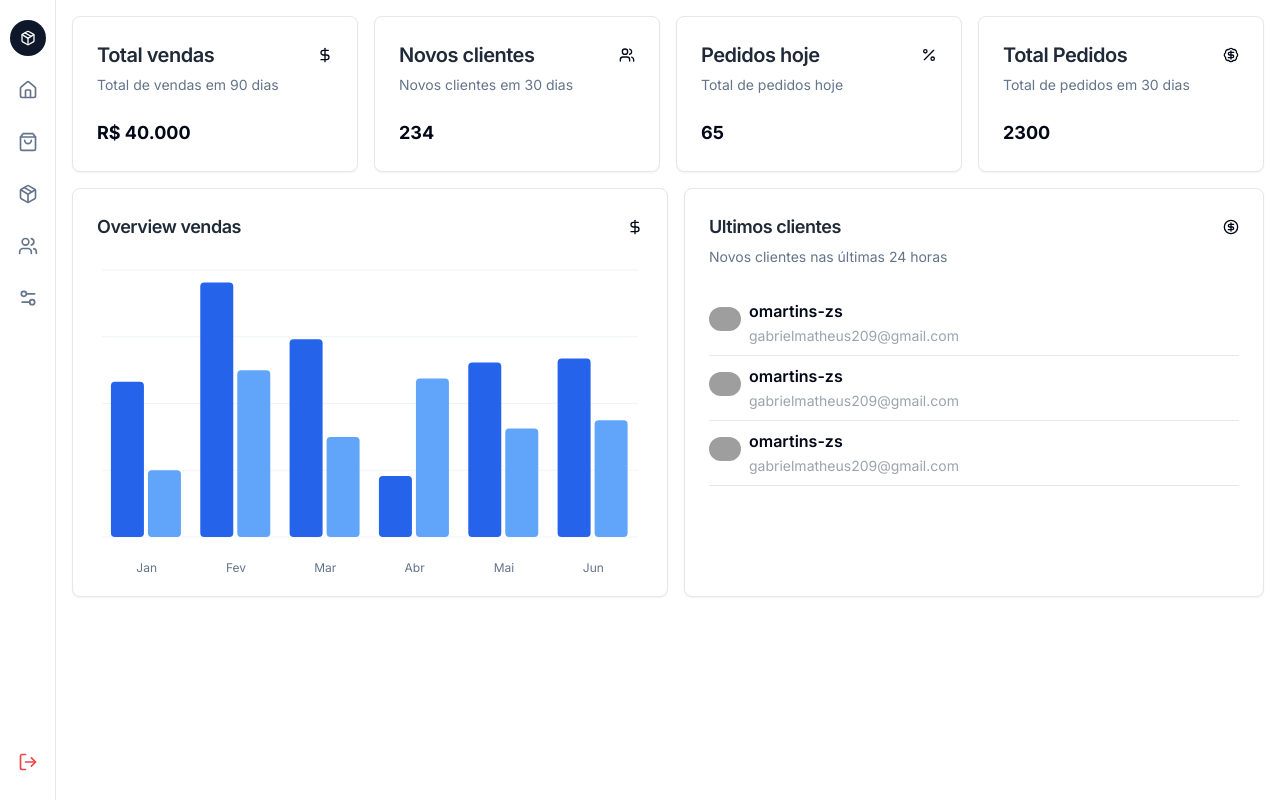
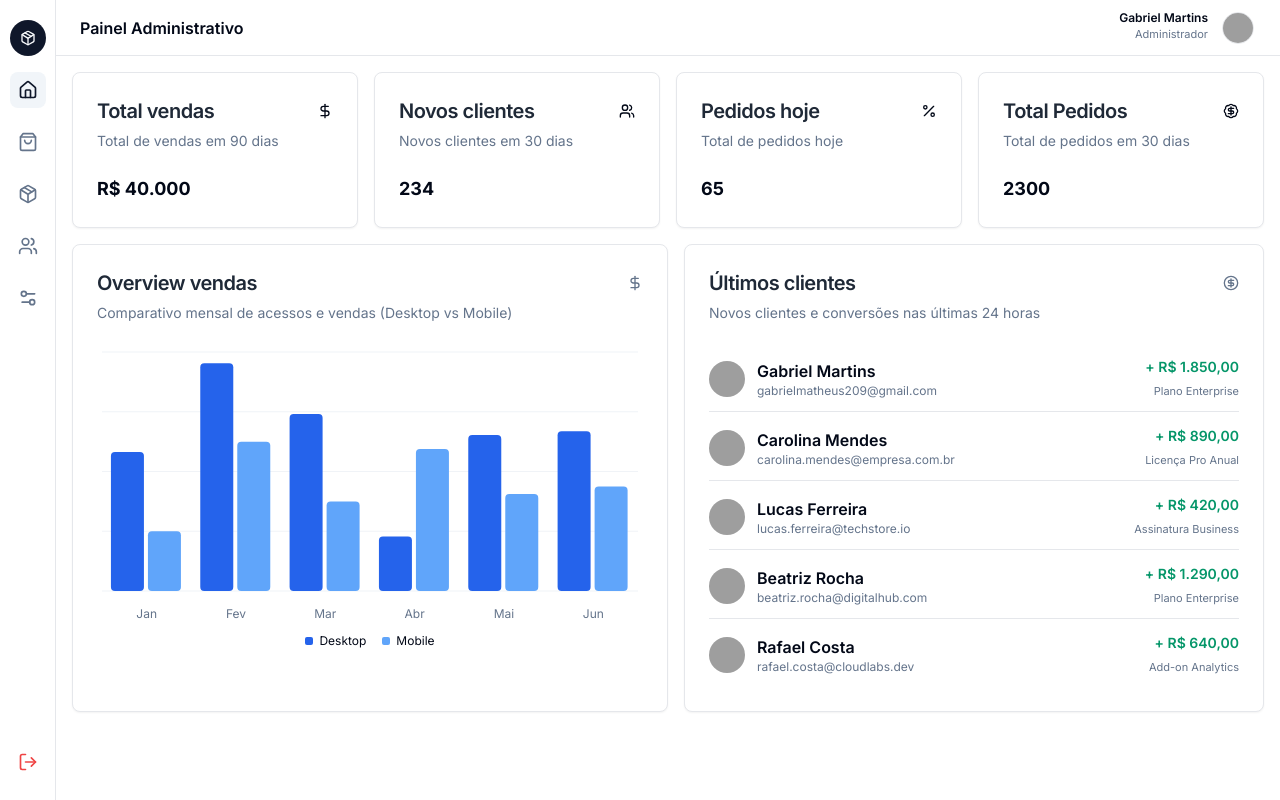
Before and after one commit to omartins-zs/dashboard-nextjs-shadcnui, a Next.js app: page / in a window 1280 px wide. Built offline with nearby package versions, Linux system fonts and the light colour scheme; no server answers; grey boxes are pictures that could not be loaded.

Commit message:
:bug: fix: corrigir sidebar, grafico e componentes

```diff
--- a/src/app/layout.tsx
+++ b/src/app/layout.tsx
@@ -1,14 +1,15 @@
 import type { Metadata } from "next";
 import { Inter } from "next/font/google";
 import "./globals.css";
-import { cn } from "@/lib/utils"
+import { cn } from "@/lib/utils";
 import { Sidebar } from "@/components/ui/sidebar";
 
 const inter = Inter({ subsets: ["latin"] });
 
 export const metadata: Metadata = {
-  title: "Dashboard",
-  // description: "Generated by create next app",
+  title: "Dashboard — Gestão Comercial e Vendas",
+  description:
+    "Painel administrativo moderno construído com Next.js 14, Tailwind CSS, Shadcn UI e Recharts.",
 };
 
 export default function RootLayout({
@@ -17,9 +18,16 @@ export default function RootLayout({
   children: React.ReactNode;
 }>) {
   return (
-    <html lang="en">
-      <body className={cn("min-h-screen bg-background font-sans antialiased", inter.className)}>
-        <Sidebar />{children}</body>
+    <html lang="pt-BR">
+      <body
+        className={cn(
+          "min-h-screen bg-background font-sans antialiased",
+          inter.className
+        )}
+      >
+        <Sidebar />
+        {children}
+      </body>
     </html>
   );
 }
--- a/src/components/chart/index.tsx
+++ b/src/components/chart/index.tsx
@@ -1,12 +1,24 @@
-"use client"
+"use client";
 
 import { DollarSign } from "lucide-react";
-import { Card, CardContent, CardHeader, CardTitle } from "../ui/card";
-import { ChartConfig, ChartContainer } from "../ui/chart";
+import {
+  Card,
+  CardContent,
+  CardDescription,
+  CardHeader,
+  CardTitle,
+} from "../ui/card";
+import {
+  ChartConfig,
+  ChartContainer,
+  ChartLegend,
+  ChartLegendContent,
+  ChartTooltip,
+  ChartTooltipContent,
+} from "../ui/chart";
 import { Bar, BarChart, CartesianGrid, XAxis } from "recharts";
 
 export function ChartOverview() {
-
   const chartData = [
     { month: "Janeiro", desktop: 186, mobile: 80 },
     { month: "Fevereiro", desktop: 305, mobile: 200 },
@@ -14,7 +26,7 @@ export function ChartOverview() {
     { month: "Abril", desktop: 73, mobile: 190 },
     { month: "Maio", desktop: 209, mobile: 130 },
     { month: "Junho", desktop: 214, mobile: 140 },
-    ]
+  ];
 
   const chartConfig = {
     desktop: {
@@ -25,33 +37,48 @@ export function ChartOverview() {
       label: "Mobile",
       color: "#60a5fa",
     },
-    } satisfies ChartConfig
+  } satisfies ChartConfig;
 
   return (
     <Card className="w-full md:w-1/2 md:max-w-[600px]">
       <CardHeader>
         <div className="flex items-center justify-center">
-                    <CardTitle className="text-lg sm:text-x1 text-gray-800">
+          <CardTitle className="text-lg sm:text-xl text-gray-800 select-none">
             Overview vendas
           </CardTitle>
-                    <DollarSign className="ml-auto w-4 h-4" />
+          <DollarSign className="ml-auto w-4 h-4 text-muted-foreground" />
         </div>
+        <CardDescription>
+          Comparativo mensal de acessos e vendas (Desktop vs Mobile)
+        </CardDescription>
       </CardHeader>
 
       <CardContent>
-                <ChartContainer config={chartConfig} className="min-h-[200px] w-full">
-                    <BarChart data={chartData}>
+        <ChartContainer config={chartConfig} className="min-h-[240px] w-full">
+          <BarChart data={chartData} accessibilityLayer>
             <CartesianGrid vertical={false} />
-                        <XAxis dataKey="month" tickLine={false}
-                            tickMargin={20}
+            <XAxis
+              dataKey="month"
+              tickLine={false}
+              tickMargin={12}
               axisLine={false}
-                            // SLICE = Formata o nome do mês
-                            tickFormatter={(value) => value.slice(0, 3)} />
-                        <Bar dataKey="desktop" fill="var(--color-desktop)" radius={4} />
-                        <Bar dataKey="mobile" fill="var(--color-mobile)" radius={4} />
+              tickFormatter={(value) => value.slice(0, 3)}
+            />
+            <ChartTooltip content={<ChartTooltipContent />} />
+            <ChartLegend content={<ChartLegendContent />} />
+            <Bar
+              dataKey="desktop"
+              fill="var(--color-desktop)"
+              radius={4}
+            />
+            <Bar
+              dataKey="mobile"
+              fill="var(--color-mobile)"
+              radius={4}
+            />
           </BarChart>
         </ChartContainer>
       </CardContent>
     </Card>
-    )
+  );
 }
--- a/src/components/sales/index.tsx
+++ b/src/components/sales/index.tsx
@@ -1,55 +1,61 @@
 import { CircleDollarSign } from "lucide-react";
-import { Card, CardContent, CardDescription, CardHeader, CardTitle } from "../ui/card";
-import { Avatar, AvatarFallback, AvatarImage } from "@radix-ui/react-avatar";
+import {
+  Card,
+  CardContent,
+  CardDescription,
+  CardHeader,
+  CardTitle,
+} from "../ui/card";
+import { Avatar, AvatarFallback, AvatarImage } from "@/components/ui/avatar";
+import { RECENT_SALES } from "@/lib/mock-data";
 
 export function Sales() {
   return (
     <Card className="flex-1">
       <CardHeader>
         <div className="flex items-center justify-center">
-                    <CardTitle className="text-lg sm:text-x1 text-gray-800">
-                        Ultimos clientes
+          <CardTitle className="text-lg sm:text-xl text-gray-800 select-none">
+            Últimos clientes
           </CardTitle>
-                    <CircleDollarSign className="ml-auto w-4 h-4" />
+          <CircleDollarSign className="ml-auto w-4 h-4 text-muted-foreground" />
         </div>
         <CardDescription>
-                    Novos clientes nas últimas 24 horas
+          Novos clientes e conversões nas últimas 24 horas
         </CardDescription>
       </CardHeader>
 
-            <CardContent>
-                <article className="flex items-center gap-2 border-b py-2">
-                    <Avatar className="w-8 h-8">
-                        <AvatarImage className="rounded-full" src="https://github.com/omartins-zs.png" />
-                        <AvatarFallback>GM</AvatarFallback>
+      <CardContent className="space-y-1">
+        {RECENT_SALES.map((sale) => (
+          <article
+            key={sale.id}
+            className="flex items-center justify-between gap-3 border-b last:border-b-0 py-2.5"
+          >
+            <div className="flex items-center gap-3 min-w-0">
+              <Avatar className="w-9 h-9">
+                <AvatarImage src={sale.avatar} alt={sale.name} />
+                <AvatarFallback>{sale.initials}</AvatarFallback>
               </Avatar>
-                    <div>
-                        <p className="text-sm sm:text-base font-semibold">omartins-zs</p>
-                        <span className="text-[12px] sm:text-sm text-gray-400">gabrielmatheus209@gmail.com</span>
+              <div className="min-w-0">
+                <p className="text-sm sm:text-base font-semibold truncate">
+                  {sale.name}
+                </p>
+                <span className="block text-[12px] sm:text-xs text-muted-foreground truncate">
+                  {sale.email}
+                </span>
+              </div>
+            </div>
+
+            <div className="text-right shrink-0">
+              <p className="text-sm font-semibold text-emerald-600">
+                {sale.amount}
+              </p>
+              <span className="text-[11px] text-muted-foreground">
+                {sale.plan}
+              </span>
             </div>
           </article>
-
-                <article className="flex items-center gap-2 border-b py-2">
-                    <Avatar className="w-8 h-8">
-                        <AvatarImage className="rounded-full" src="https://github.com/omartins-zs.png" />
-                        <AvatarFallback>GM</AvatarFallback>
-                    </Avatar>
-                    <div>
-                        <p className="text-sm sm:text-base font-semibold">omartins-zs</p>
-                        <span className="text-[12px] sm:text-sm text-gray-400">gabrielmatheus209@gmail.com</span>
-                    </div>
-                </article>
-                <article className="flex items-center gap-2 border-b py-2">
-                    <Avatar className="w-8 h-8">
-                        <AvatarImage className="rounded-full" src="https://github.com/omartins-zs.png" />
-                        <AvatarFallback>GM</AvatarFallback>
-                    </Avatar>
-                    <div>
-                        <p className="text-sm sm:text-base font-semibold">omartins-zs</p>
-                        <span className="text-[12px] sm:text-sm text-gray-400">gabrielmatheus209@gmail.com</span>
-                    </div>
-                </article>
+        ))}
       </CardContent>
     </Card>
-    )
+  );
 }
--- a/src/components/ui/sidebar/index.tsx
+++ b/src/components/ui/sidebar/index.tsx
@@ -1,84 +1,181 @@
+"use client";
 
-import { Sheet, SheetContent, SheetTrigger } from "@/components/ui/sheet"
-import { Button } from "../button"
-import Link from "next/link"
-import { Home, LogOut, Package, PanelBottom, Settings2, ShoppingBag, Users } from "lucide-react"
-import { TooltipContent, TooltipProvider } from "@radix-ui/react-tooltip"
-import { Tooltip, TooltipTrigger } from "../tooltip"
+import { useEffect, useState } from "react";
+import Link from "next/link";
+import { usePathname, useRouter } from "next/navigation";
+import {
+  Home,
+  LogOut,
+  Package,
+  PanelBottom,
+  Settings2,
+  ShoppingBag,
+  UserCheck,
+  Users,
+} from "lucide-react";
+import {
+  Sheet,
+  SheetClose,
+  SheetContent,
+  SheetDescription,
+  SheetHeader,
+  SheetTitle,
+  SheetTrigger,
+} from "@/components/ui/sheet";
+import { Button } from "@/components/ui/button";
+import {
+  Tooltip,
+  TooltipContent,
+  TooltipProvider,
+  TooltipTrigger,
+} from "@/components/ui/tooltip";
+import {
+  DropdownMenu,
+  DropdownMenuContent,
+  DropdownMenuItem,
+  DropdownMenuLabel,
+  DropdownMenuSeparator,
+  DropdownMenuTrigger,
+} from "@/components/ui/dropdown-menu";
+import { Avatar, AvatarFallback, AvatarImage } from "@/components/ui/avatar";
+import { DEMO_USERS, SessionUser } from "@/lib/auth";
+import { cn } from "@/lib/utils";
+
+const NAV_ITEMS = [
+  { href: "/", label: "Início", icon: Home },
+  { href: "/pedidos", label: "Pedidos", icon: ShoppingBag },
+  { href: "/produtos", label: "Produtos", icon: Package },
+  { href: "/clientes", label: "Clientes", icon: Users },
+  { href: "/configuracoes", label: "Configurações", icon: Settings2 },
+];
+
 export function Sidebar() {
+  const pathname = usePathname();
+  const router = useRouter();
+  const [user, setUser] = useState<SessionUser>({
+    id: DEMO_USERS[0].id,
+    name: DEMO_USERS[0].name,
+    username: DEMO_USERS[0].username,
+    email: DEMO_USERS[0].email,
+    role: DEMO_USERS[0].role,
+    avatar: DEMO_USERS[0].avatar,
+    permissions: DEMO_USERS[0].permissions,
+  });
+
+  useEffect(() => {
+    if (pathname === "/login") return;
+
+    async function loadSession() {
+      try {
+        const res = await fetch("/api/auth/session", { cache: "no-store" });
+        if (res.ok) {
+          const data = await res.json();
+          if (data?.user) {
+            setUser(data.user);
+            return;
+          }
+        }
+      } catch {
+        // Fallback para armazenamento local se disponível
+      }
+
+      if (typeof window !== "undefined") {
+        const stored = window.localStorage.getItem("dashboard_user");
+        if (stored) {
+          try {
+            const parsed = JSON.parse(stored);
+            if (parsed?.email) {
+              setUser(parsed);
+            }
+          } catch {
+            // Ignora JSON inválido
+          }
+        }
+      }
+    }
+
+    loadSession();
+  }, [pathname]);
+
+  if (pathname === "/login") {
+    return null;
+  }
+
+  async function handleLogout() {
+    try {
+      await fetch("/api/auth/logout", { method: "POST" });
+    } catch {
+      // Prossegue com limpeza local mesmo se offline
+    }
+    if (typeof window !== "undefined") {
+      window.localStorage.removeItem("dashboard_user");
+    }
+    router.push("/login");
+    router.refresh();
+  }
+
+  const initials = user.name
+    .split(" ")
+    .map((part) => part[0])
+    .join("")
+    .slice(0, 2)
+    .toUpperCase();
+
   return (
     <div className="flex w-full flex-col bg-muted/40">
-
-            <aside className="fixed inset-y-0 left-0 z-10 hidden w-14 border-r bg-background sm:flex flex-col">
+      <aside className="fixed inset-y-0 left-0 z-20 hidden w-14 border-r bg-background sm:flex flex-col">
         <nav className="flex flex-col items-center gap-4 px-2 py-5">
-                    <TooltipProvider>
+          <TooltipProvider delayDuration={100}>
             <Link
-                            href="#"
+              href="/"
               className="flex h-9 w-9 shrink-0 items-center justify-center bg-primary text-primary-foreground rounded-full"
             >
               <Package className="h-4 w-4" />
-                            <span className="sr-only">Dashboard Avartar</span>
+              <span className="sr-only">Dashboard Avatar</span>
             </Link>
 
-                        <Tooltip>
+            {NAV_ITEMS.map((item) => {
+              const Icon = item.icon;
+              const isActive =
+                item.href === "/"
+                  ? pathname === "/"
+                  : pathname.startsWith(item.href);
+
+              return (
+                <Tooltip key={item.href}>
                   <TooltipTrigger asChild>
                     <Link
-                                    href="#"
-                                    className="flex h-9 w-9 shrink-0 items-center justify-center rounded-lg text-muted-foreground transition-colors hover:text-foreground"
+                      href={item.href}
+                      className={cn(
+                        "flex h-9 w-9 shrink-0 items-center justify-center rounded-lg transition-colors",
+                        isActive
+                          ? "bg-accent text-accent-foreground font-medium"
+                          : "text-muted-foreground hover:text-foreground"
+                      )}
                     >
-                                    <Home className="h-5 w-5" />
-                                    <span className="sr-only">Início</span>
+                      <Icon className="h-5 w-5" />
+                      <span className="sr-only">{item.label}</span>
                     </Link>
                   </TooltipTrigger>
-                            <TooltipContent side="right">Início</TooltipContent>
+                  <TooltipContent side="right">{item.label}</TooltipContent>
                 </Tooltip>
-                        <Tooltip>
-                            <TooltipTrigger asChild>
-                                <Link href="#" className="flex h-9 w-9 shrink-0 items-center justify-center rounded-lg text-muted-foreground transition-colors hover:text-foreground">
-                                    <ShoppingBag className="h-5 w-5" />
-                                    <span className="sr-only">Pedidos</span>
-                                </Link>
-                            </TooltipTrigger>
-                            <TooltipContent side="right">Pedidos</TooltipContent>
-                        </Tooltip>
-                        <Tooltip>
-                            <TooltipTrigger asChild>
-                                <Link href="#" className="flex h-9 w-9 shrink-0 items-center justify-center rounded-lg text-muted-foreground transition-colors hover:text-foreground">
-                                    <Package className="h-5 w-5" />
-                                    <span className="sr-only">Produtos</span>
-                                </Link>
-                            </TooltipTrigger>
-                            <TooltipContent side="right">Produtos</TooltipContent>
-                        </Tooltip>
-                        <Tooltip>
-                            <TooltipTrigger asChild>
-                                <Link href="#" className="flex h-9 w-9 shrink-0 items-center justify-center rounded-lg text-muted-foreground transition-colors hover:text-foreground">
-                                    <Users className="h-5 w-5" />
-                                    <span className="sr-only">Clientes</span>
-                                </Link>
-                            </TooltipTrigger>
-                            <TooltipContent side="right">Clientes</TooltipContent>
-                        </Tooltip>
-                        <Tooltip>
-                            <TooltipTrigger asChild>
-                                <Link href="#" className="flex h-9 w-9 shrink-0 items-center justify-center rounded-lg text-muted-foreground transition-colors hover:text-foreground">
-                                    <Settings2 className="h-5 w-5" />
-                                    <span className="sr-only">Configurações</span>
-                                </Link>
-                            </TooltipTrigger>
-                            <TooltipContent side="right">Configurações</TooltipContent>
-                        </Tooltip>
+              );
+            })}
           </TooltipProvider>
         </nav>
 
         <nav className="mt-auto flex flex-col items-center gap-4 px-2 py-5">
-                    <TooltipProvider>
+          <TooltipProvider delayDuration={100}>
             <Tooltip>
               <TooltipTrigger asChild>
-                                <Link href="#" className="flex h-9 w-9 shrink-0 items-center justify-center rounded-lg text-muted-foreground transition-colors hover:text-foreground">
+                <button
+                  type="button"
+                  onClick={handleLogout}
+                  className="flex h-9 w-9 shrink-0 items-center justify-center rounded-lg text-muted-foreground transition-colors hover:bg-red-50 hover:text-red-600"
+                >
                   <LogOut className="h-5 w-5 text-red-500" />
                   <span className="sr-only">Sair</span>
-                                </Link>
+                </button>
               </TooltipTrigger>
               <TooltipContent side="right">Sair</TooltipContent>
             </Tooltip>
@@ -86,45 +183,136 @@ export function Sidebar() {
         </nav>
       </aside>
 
-
-            <div className="sm:hidden flex flex-col sm:gap-4 sm-py-4 sm:pl-14">
-                <header className="sticky top-0 z-30 flex h-14 items-center px-4 border-b bg-background gap-4 sm:static sm:h-auto sm:border-0 sm:bg-transparent sm:px-6">
+      <div className="flex flex-col sm:pl-14">
+        <header className="sticky top-0 z-30 flex h-14 items-center justify-between px-4 border-b bg-background gap-4 sm:px-6">
+          <div className="flex items-center gap-3">
             <Sheet>
               <SheetTrigger asChild>
                 <Button size="icon" variant="outline" className="sm:hidden">
-                                <PanelBottom className="w-5 h-5>"></PanelBottom>
+                  <PanelBottom className="w-5 h-5" />
                   <span className="sr-only">Abrir / fechar menu</span>
                 </Button>
               </SheetTrigger>
 
-                        <SheetContent side="left" className="sm:max-w-x">
-                            <nav className="grid gap-6 text-lg font-medium">
-                                <Link href="#" className="flex h-10 w-10 bg-primary rounded-full text-lg items-center justify-center text-primary-foreground md:text-base gap-2" prefetch={false}>
+              <SheetContent side="left" className="sm:max-w-xs">
+                <SheetHeader className="sr-only">
+                  <SheetTitle>Menu de Navegação</SheetTitle>
+                  <SheetDescription>
+                    Acesse as seções do painel administrativo
+                  </SheetDescription>
+                </SheetHeader>
+                <nav className="grid gap-5 text-base font-medium mt-2">
+                  <Link
+                    href="/"
+                    className="flex h-10 w-10 bg-primary rounded-full text-lg items-center justify-center text-primary-foreground gap-2"
+                    prefetch={false}
+                  >
                     <Package className="h-5 w-5 transition-all" />
                     <span className="sr-only">Logo do Projeto</span>
                   </Link>
-                                <Link href="#" className="flex items-center gap-4 px-2.5 text-muted-foreground hover:text-foreground" prefetch={false}>
-                                    <Home className="h-5 w-5 transition-all" />
-                                    Inicio
+
+                  {NAV_ITEMS.map((item) => {
+                    const Icon = item.icon;
+                    const isActive =
+                      item.href === "/"
+                        ? pathname === "/"
+                        : pathname.startsWith(item.href);
+
+                    return (
+                      <SheetClose asChild key={item.href}>
+                        <Link
+                          href={item.href}
+                          className={cn(
+                            "flex items-center gap-4 px-2.5 py-1.5 rounded-md transition-colors",
+                            isActive
+                              ? "bg-accent text-foreground font-semibold"
+                              : "text-muted-foreground hover:text-foreground"
+                          )}
+                          prefetch={false}
+                        >
+                          <Icon className="h-5 w-5 transition-all" />
+                          {item.label}
                         </Link>
-                                <Link href="#" className="flex items-center gap-4 px-2.5 text-muted-foreground hover:text-foreground" prefetch={false}>
-                                    <ShoppingBag className="h-5 w-5 transition-all" />
-                                    Pedidos
-                                </Link>
-                                <Link href="#" className="flex items-center gap-4 px-2.5 text-muted-foreground hover:text-foreground" prefetch={false}>
-                                    <Users className="h-5 w-5 transition-all" />
-                                    Clientes
-                                </Link>
-                                <Link href="#" className="flex items-center gap-4 px-2.5 text-muted-foreground hover:text-foreground" prefetch={false}>
-                                    <Settings2 className="h-5 w-5 transition-all" />
-                                    Configurações
-                                </Link>
+                      </SheetClose>
+                    );
+                  })}
+
+                  <button
+                    type="button"
+                    onClick={handleLogout}
+                    className="flex items-center gap-4 px-2.5 py-1.5 text-red-600 hover:text-red-700 text-left"
+                  >
+                    <LogOut className="h-5 w-5" />
+                    Sair da conta
+                  </button>
                 </nav>
               </SheetContent>
             </Sheet>
-                    <h2>Menu</h2>
+
+            <span className="text-sm sm:text-base font-semibold text-foreground">
+              Painel Administrativo
+            </span>
+          </div>
+
+          <div className="flex items-center gap-3">
+            <div className="hidden md:flex flex-col items-end text-right">
+              <span className="text-xs font-semibold text-foreground leading-none">
+                {user.name}
+              </span>
+              <span className="text-[11px] text-muted-foreground mt-0.5">
+                {user.role}
+              </span>
+            </div>
+
+            <DropdownMenu>
+              <DropdownMenuTrigger asChild>
+                <Button
+                  variant="ghost"
+                  className="relative h-9 w-9 rounded-full"
+                >
+                  <Avatar className="h-8 w-8 border">
+                    <AvatarImage src={user.avatar} alt={user.name} />
+                    <AvatarFallback>{initials}</AvatarFallback>
+                  </Avatar>
+                </Button>
+              </DropdownMenuTrigger>
+              <DropdownMenuContent align="end" className="w-56">
+                <DropdownMenuLabel className="font-normal">
+                  <div className="flex flex-col space-y-1">
+                    <p className="text-sm font-medium leading-none">
+                      {user.name}
+                    </p>
+                    <p className="text-xs leading-none text-muted-foreground">
+                      {user.email}
+                    </p>
+                  </div>
+                </DropdownMenuLabel>
+                <DropdownMenuSeparator />
+                <DropdownMenuItem asChild>
+                  <Link href="/configuracoes" className="cursor-pointer">
+                    <Settings2 className="mr-2 h-4 w-4" />
+                    <span>Configurações</span>
+                  </Link>
+                </DropdownMenuItem>
+                <DropdownMenuItem asChild>
+                  <Link href="/login" className="cursor-pointer">
+                    <UserCheck className="mr-2 h-4 w-4" />
+                    <span>Trocar perfil de teste</span>
+                  </Link>
+                </DropdownMenuItem>
+                <DropdownMenuSeparator />
+                <DropdownMenuItem
+                  onClick={handleLogout}
+                  className="text-red-600 focus:text-red-600 cursor-pointer"
+                >
+                  <LogOut className="mr-2 h-4 w-4" />
+                  <span>Sair</span>
+                </DropdownMenuItem>
+              </DropdownMenuContent>
+            </DropdownMenu>
+          </div>
         </header>
       </div>
     </div>
-    )
+  );
 }
```
Also changed, not shown: src/app/page.tsx (+3 -4 lines). Lines whose indentation alone changed are shown as unchanged.
